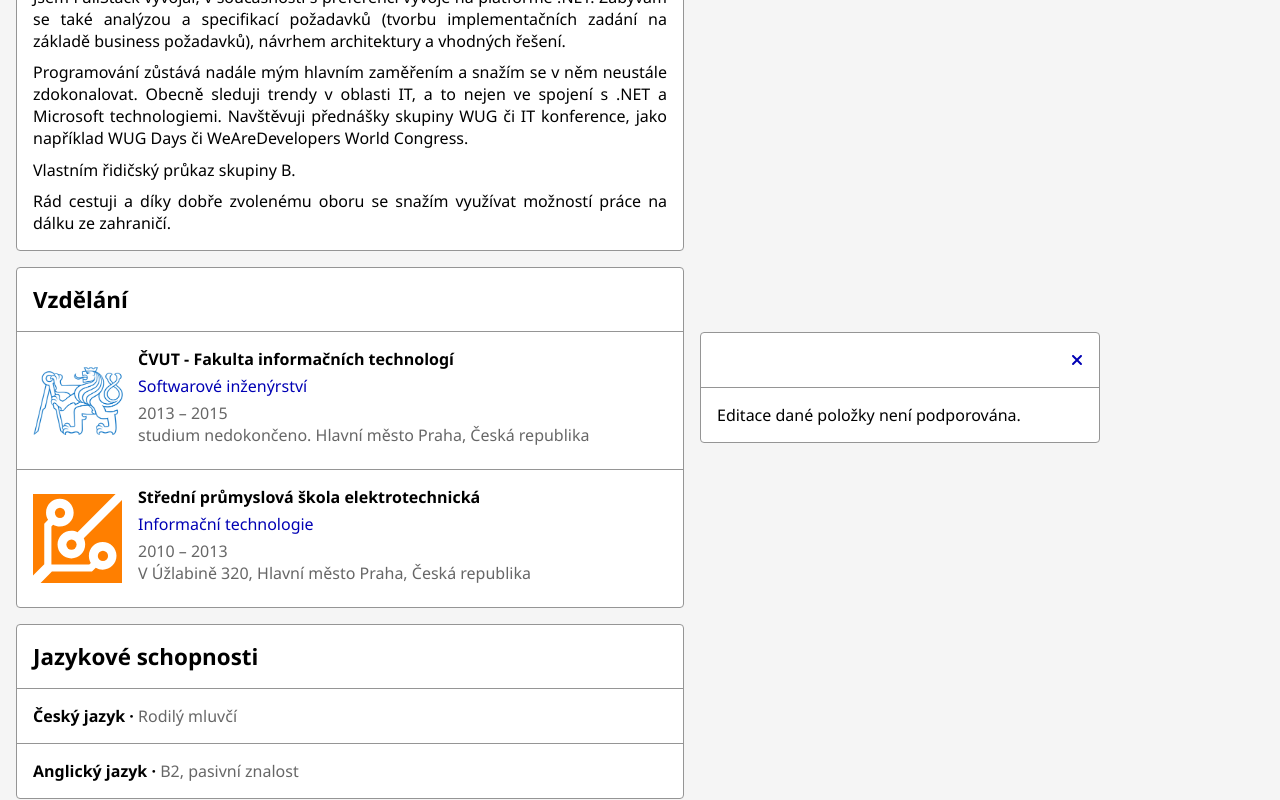
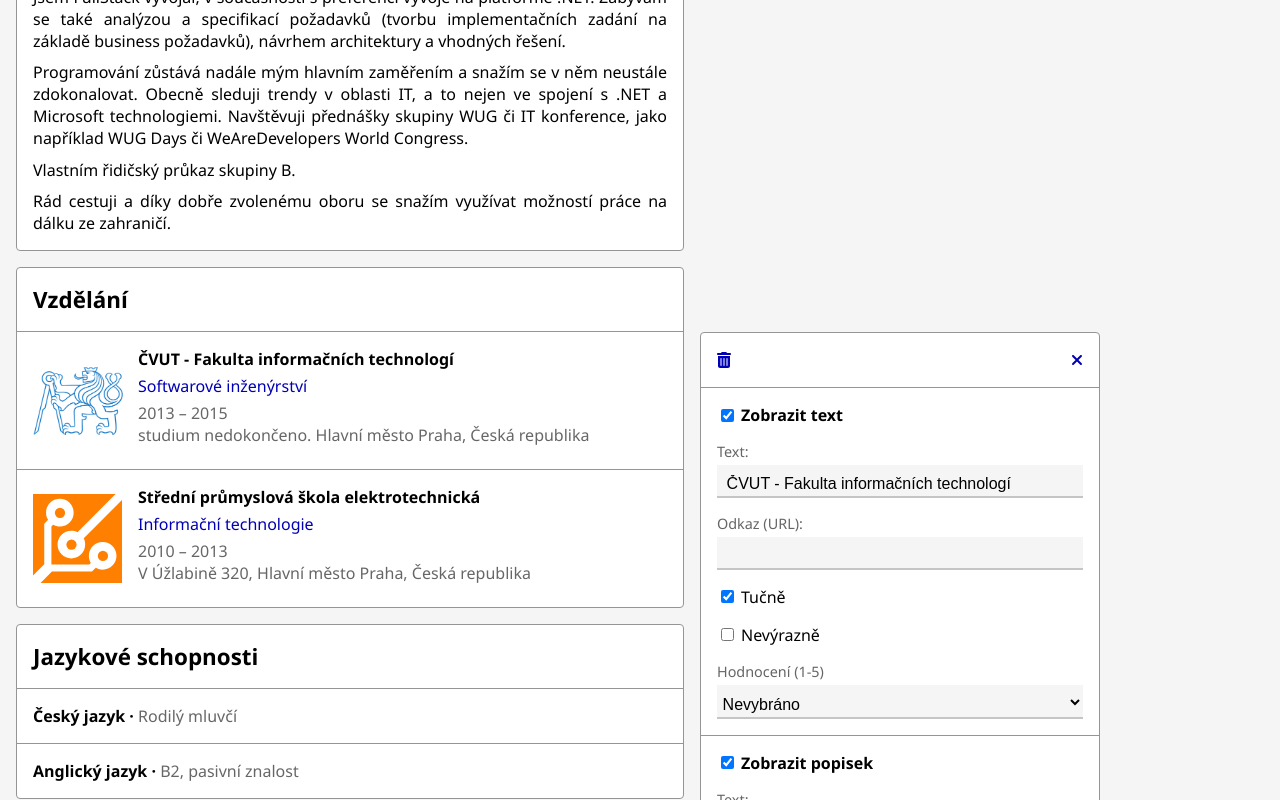
Before and after one commit to uchytma/easy-cv, a Vue app in the folder App/easy-cv/: page /app in a window 1280 px wide. Both pictures are taken after a click on the element 350 px from the left and 838 px from the top of the page. Shown: the part 438-1238 px from the top of the page. Built offline with nearby package versions, Linux system fonts and the light colour scheme.

Commit message:
Edit CV panel

```diff
--- a/App/easy-cv/src/components/organisms/edit/CvEditItem.vue
+++ b/App/easy-cv/src/components/organisms/edit/CvEditItem.vue
@@ -11,6 +11,7 @@ import CvEditUnsupportedType from "./CvEditUnsupportedType.vue";
 import CvEditSection from "./CvEditSection.vue";
 import CvEditText from "./CvEditText.vue";
 import CvEditTextarea from "./CvEditTextarea.vue";
+import CvEditPanel from "./CvEditPanel.vue";
 
 const props = defineProps<{
   selectedItem: SelectedItem | null;
@@ -25,6 +26,8 @@ const editComponent = computed(() => {
         return CvEditText;
       case "textarea":
         return CvEditTextarea;
+      case "panel":
+        return CvEditPanel;
     }
   }
   return CvEditUnsupportedType;
--- /dev/null
+++ b/App/easy-cv/src/components/organisms/edit/CvEditPanel.vue
@@ -0,0 +1,93 @@
+<template>
+  <CvEditWrapper>
+    <CvEditGroup>
+      <CvEditTextFragment
+        checkboxLabel="Zobrazit text"
+        @removeTextFragment="item.title = null"
+        @createTextFragment="item.title = { text: '', linkUrl: null, bold: false, muted: false }"
+        id="fragment_text"
+        :textFragment="item.title"
+      ></CvEditTextFragment>
+      <NullableSelectList :options="ratingOptions" v-model="ratingString" title="Hodnocení (1-5)" id="rating" />
+    </CvEditGroup>
+    <CvEditGroup>
+      <CvEditTextFragment
+        checkboxLabel="Zobrazit popisek"
+        @removeTextFragment="item.description = null"
+        @createTextFragment="item.description = { text: '', linkUrl: null, bold: false, muted: false }"
+        id="fragment_description"
+        :textFragment="item.description"
+      ></CvEditTextFragment>
+    </CvEditGroup>
+    <CvEditGroup>
+      <CvEditTextFragment
+        checkboxLabel="Zobrazit doplňkový text"
+        @removeTextFragment="item.subtitle = null"
+        @createTextFragment="item.subtitle = { text: '', linkUrl: null, bold: false, muted: false }"
+        id="fragment_subtitle"
+        :textFragment="item.subtitle"
+      ></CvEditTextFragment>
+    </CvEditGroup>
+    <CvEditGroup>
+      <CvEditTextFragment
+        checkboxLabel="Zobrazit dlouhý text"
+        @removeTextFragment="item.longText = null"
+        @createTextFragment="item.longText = { text: '', linkUrl: null, bold: false, muted: false }"
+        id="fragment_longText"
+        :textFragment="item.longText"
+      ></CvEditTextFragment>
+    </CvEditGroup>
+    <CvEditGroup>
+      <NullableTextInput v-model="item.imageUrl" title="URL obrázku:" id="imageUrl" />
+    </CvEditGroup>
+    <template #controls>
+      <a @click="removeItem" href="javascript:void(0)"><BaseIcon :icon="Icon.Trash" /></a>
+    </template>
+  </CvEditWrapper>
+</template>
+<script lang="ts" setup>
+import type { SelectedItem } from "@/stores/mainApp";
+import { computed, ref, watch } from "vue";
+import CvEditWrapper from "./CvEditWrapper.vue";
+import NullableSelectList from "../../molecules/inputs/NullableSelectList.vue";
+import BaseIcon from "../../atoms/BaseIcon.vue";
+import { Icon, IconLabels } from "@/services/commonTypes/icons";
+import { useMainAppStore } from "@/stores/mainApp";
+import type { CvModelItemPanel, CvModelItemText } from "@/services/cvModel/cvModel";
+import CvEditGroup from "./CvEditGroup.vue";
+import NullableTextInput from "../../molecules/inputs/NullableTextInput.vue";
+
+import CvEditTextFragment from "./CvEditTextFragment.vue";
+const store = useMainAppStore();
+
+const props = defineProps<{
+  selectedItem: SelectedItem;
+}>();
+
+const item = computed(() => props.selectedItem.item as CvModelItemPanel);
+
+function removeItem(): void {
+  store.removeItem(props.selectedItem.section, item.value);
+  store.selectedItem = null;
+}
+
+const ratingString = ref(item.value.rating?.toString() ?? null);
+
+watch(
+  () => item.value.rating,
+  (newRating) => {
+    ratingString.value = newRating?.toString() ?? null;
+  }
+);
+
+watch(ratingString, (newRating) => {
+  item.value.rating = newRating ? parseInt(newRating) : null;
+});
+const ratingOptions = [
+  { value: "1", text: "1" },
+  { value: "2", text: "2" },
+  { value: "3", text: "3" },
+  { value: "4", text: "4" },
+  { value: "5", text: "5" },
+];
+</script>
--- a/App/easy-cv/src/components/organisms/edit/CvEditTextarea.vue
+++ b/App/easy-cv/src/components/organisms/edit/CvEditTextarea.vue
@@ -13,14 +13,11 @@
 import type { SelectedItem } from "@/stores/mainApp";
 import { computed } from "vue";
 import CvEditWrapper from "./CvEditWrapper.vue";
-import NullableSelectList from "../../molecules/inputs/NullableSelectList.vue";
 import BaseIcon from "../../atoms/BaseIcon.vue";
 import { Icon, IconLabels } from "@/services/commonTypes/icons";
 import { useMainAppStore } from "@/stores/mainApp";
 import type { CvModelItemTextarea } from "@/services/cvModel/cvModel";
 import CvEditGroup from "./CvEditGroup.vue";
-import CvEditTextFragment from "./CvEditTextFragment.vue";
-import TextInput from "../../molecules/inputs/TextInput.vue";
 import TextareaInput from "../../molecules/inputs/TextareaInput.vue";
 
 const store = useMainAppStore();
```
